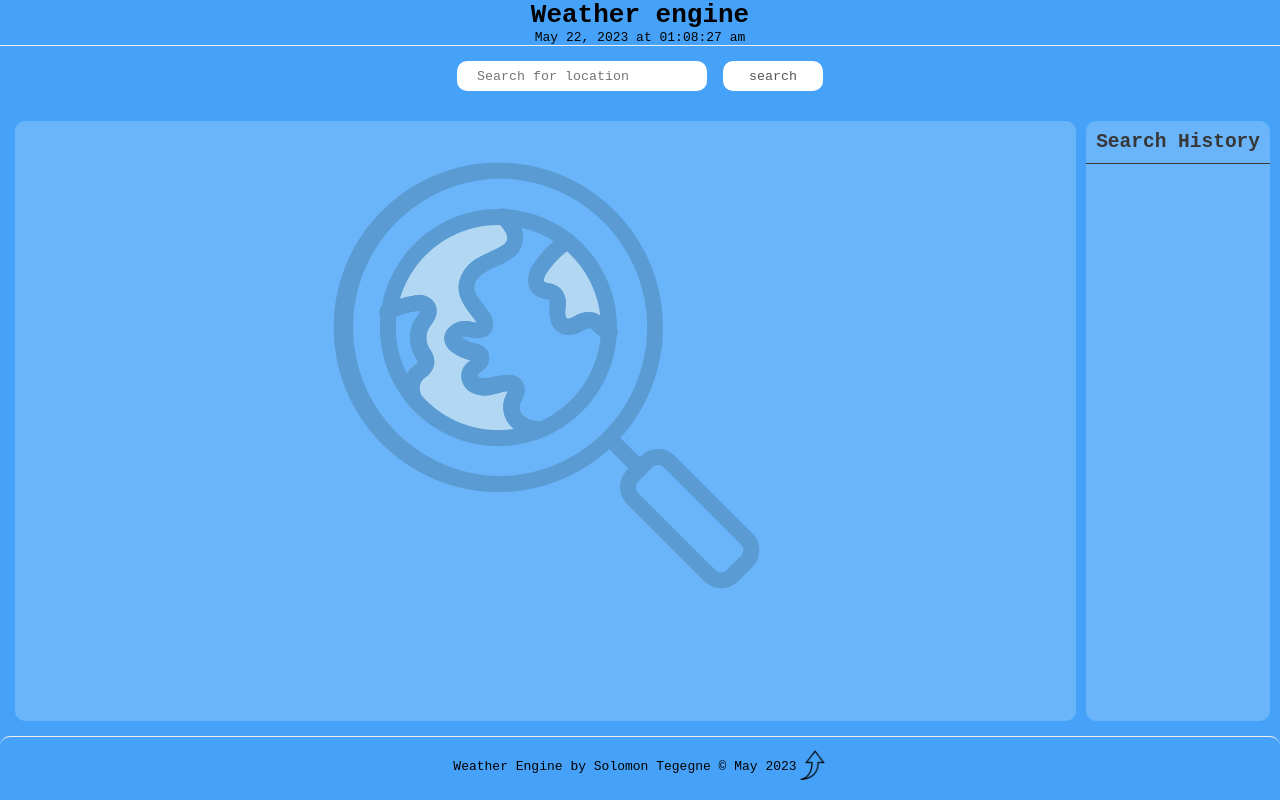
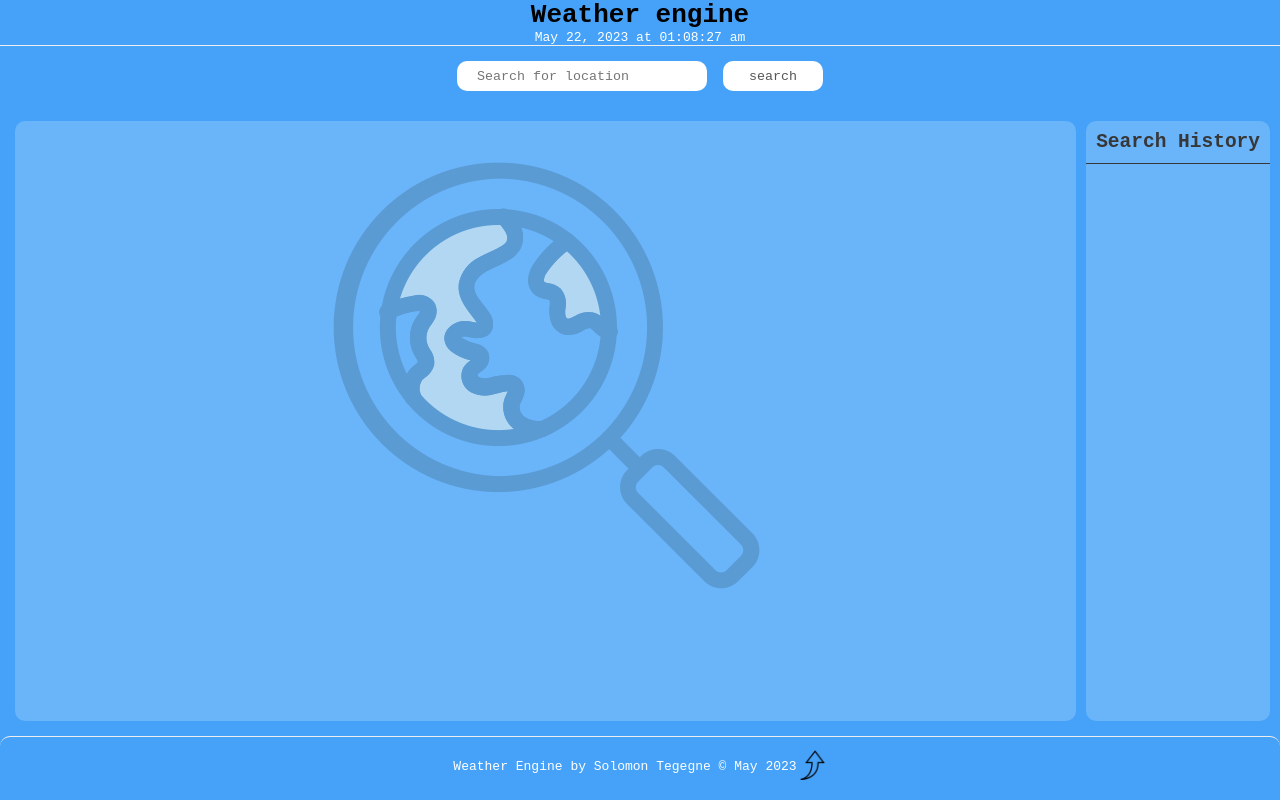
Before and after one commit to solowon27/weather-engine, a plain HTML site: page index.html in a window 1280 px wide. Drawn offline with nearby package versions, Linux system fonts and the light colour scheme.

Commit message:
weather class p tags become white

```diff
--- a/assets/script.js
+++ b/assets/script.js
@@ -20,6 +20,7 @@ async function checkWeather(city) {
     // console.log(data);
     if (data.cod === "404") {
         document.getElementById("error-msg").style.display = "block";
+        data.querySelector(".container").style.display = "none";
     }
 
     document.querySelector(".city").innerHTML = data.name;
--- a/assets/style.css
+++ b/assets/style.css
@@ -114,7 +114,7 @@ nav {
             font-weight: 600;
             margin: 0;
     }
- .weather h1, h2 {
+ .weather h1, h2, p {
     color: white;
  }
 .sunset img{
```
